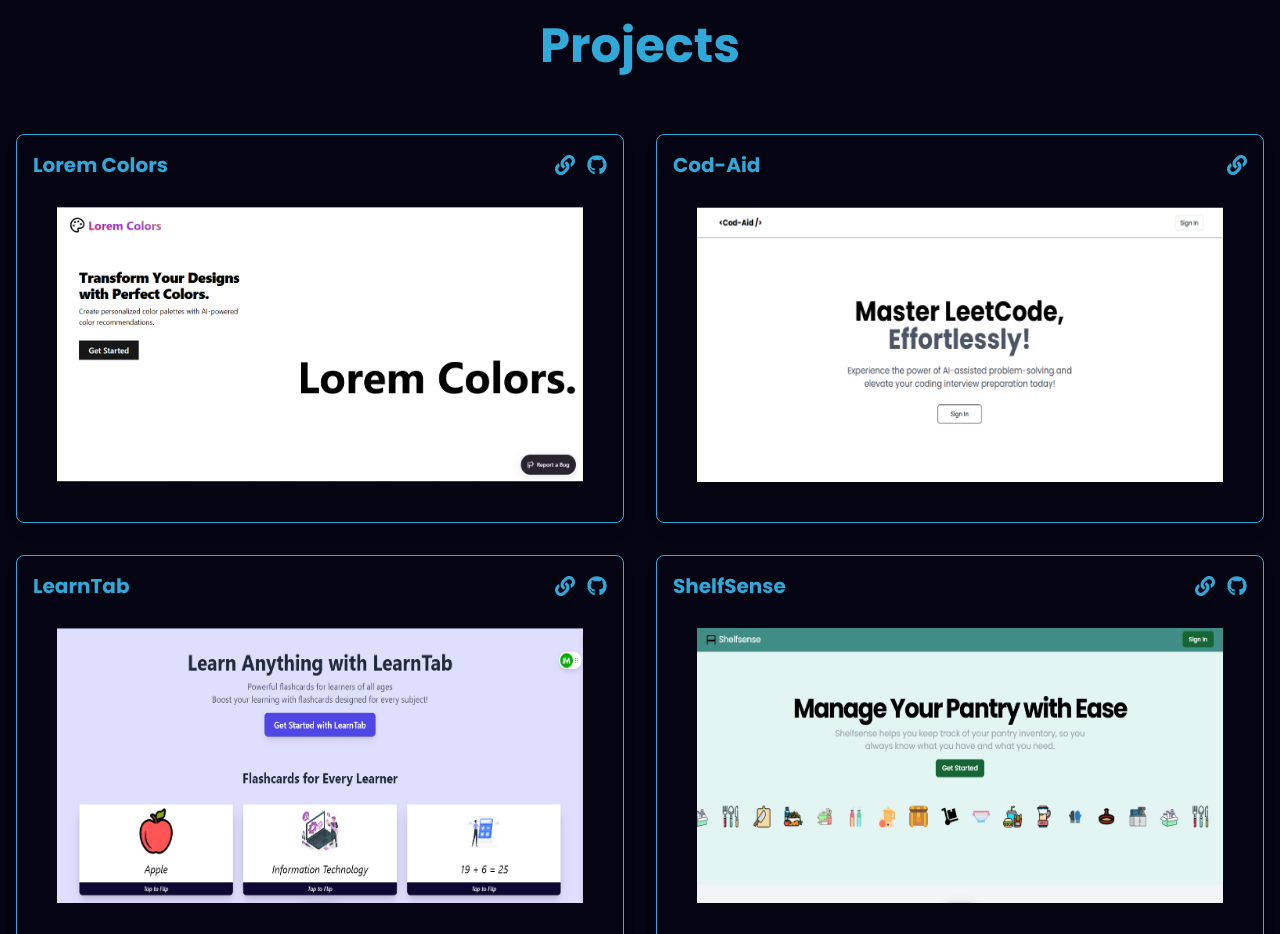
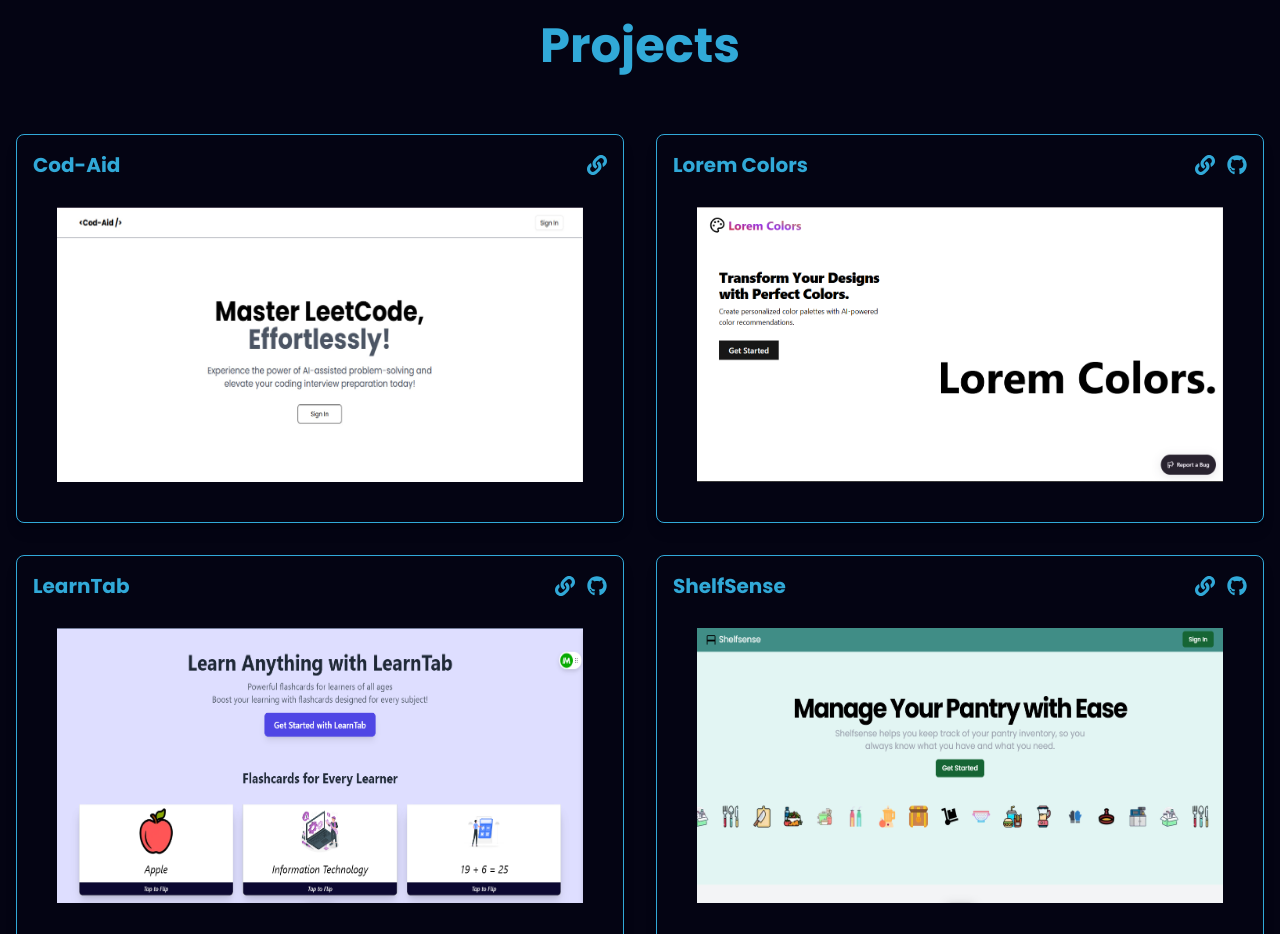
Before and after one commit to peterkessibu/Personal-Me, a Next.js app: page / in a window 1280 px wide. Shown: the part 1360-2294 px from the top of the page. Built offline with nearby package versions, Linux system fonts and the light colour scheme.

Commit message:
Swap project names and links for Cod-Aid and Lorem Colors in Projects component

```diff
--- a/components/Projects.tsx
+++ b/components/Projects.tsx
@@ -17,20 +17,20 @@
 
   const projects = [
     {
+      name: "Cod-Aid",
+      imgSrc: "/images/Projects/cod-aid.png",
+      links: {
+        github: "",
+        demo: "https://cod-aid.vercel.app",
+        youtube: "",
+      },
+    },
+    {
       name: "Lorem Colors",
       imgSrc: "/images/Projects/lorem_colors.png",
       links: {
         github: "https://github.com/peterkessibu/lorem-colors",
         demo: "https://lorem-colors.vercel.app",
-        youtube: "",
-      },
-    },
-    {
-      name: "Cod-Aid",
-      imgSrc: "/images/Projects/cod-aid.png",
-      links: {
-        github: "",
-        demo: "https://cod-aid.vercel.app",
         youtube: "",
       },
     },
```
